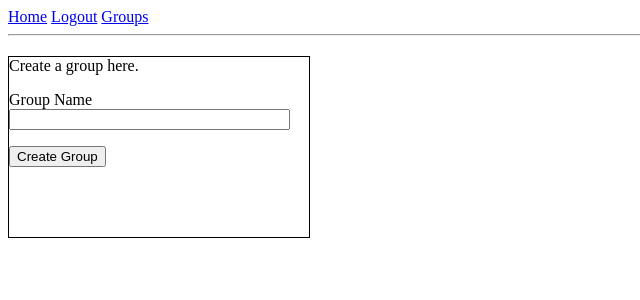
After one commit to Sasafrass/straattaal, a Flask app: page /groups/create in a window 1280 px wide. The commit adds this page. Shown: the top 300 px of the page, without its empty margins (0-640 px from the left). Run offline with Flask 2, Linux system fonts and the light colour scheme; a user stored in the database is signed in; tables that the repository leaves empty hold one stand-in row (values such as "Sample post").

Commit message:
Implemented create group functionality.

```diff
--- a/app/__init__.py
+++ b/app/__init__.py
@@ -22,17 +22,18 @@ def create_app(config_class=Config):
 
     # Main blueprint.
     from app.main import bp as main_bp
-
     app.register_blueprint(main_bp)
 
     # Authentication blueprint.
     from app.auth import bp as auth_bp
-
     app.register_blueprint(auth_bp, url_prefix="/auth")
 
     # API blueprint.
     from app.api import bp as api_bp
-
     app.register_blueprint(api_bp, url_prefix="/api")
 
+    # Groups blueprint.
+    from app.groups import bp as groups_bp
+    app.register_blueprint(groups_bp, url_prefix="/groups")
+
     return app
--- /dev/null
+++ b/app/groups/__init__.py
@@ -0,0 +1,5 @@
+from flask import Blueprint
+
+bp = Blueprint("groups", __name__, static_folder="static")#, static_url_path='/groups/static')
+
+from app.groups import routes
--- /dev/null
+++ b/app/groups/forms.py
@@ -0,0 +1,8 @@
+from flask_wtf import FlaskForm
+from wtforms import StringField, SubmitField
+from wtforms.validators import DataRequired
+
+
+class CreateGroupForm(FlaskForm):
+    group_name = StringField("Group Name", validators=[DataRequired()])
+    submit = SubmitField("Create Group")
--- /dev/null
+++ b/app/groups/routes.py
@@ -0,0 +1,37 @@
+from flask import redirect, render_template, url_for
+from flask_login import login_required, current_user
+from app.groups.forms import CreateGroupForm
+from app import db
+from app.models import Group
+from app.groups import bp
+
+@bp.route("/main", methods=["GET"])
+@login_required
+def groups():
+    return render_template("groups/main.html", title="Groups")
+
+
+@bp.route("/create", methods=["GET", "POST"])
+@login_required
+def create():
+    form = CreateGroupForm()
+
+    if form.validate_on_submit():
+        # Process form
+        user_id = current_user.get_id()
+        group_name = form.group_name.data
+        group = Group(name=group_name)
+
+        db.session.add(group)
+        db.session.commit()
+
+        # TODO: Find the newly added corresponding group id.
+        # TODO: Add user id and group id to groups table?
+        # TODO: Or should that be done automatically with foreign key mapping?
+
+        # TODO: Redirect to the new group page
+        #return redirect(url_for("groups.groups"))
+
+        return redirect(url_for("groups.groups"))
+
+    return render_template("groups/create.html", title="Create Group", form=form)
--- /dev/null
+++ b/app/groups/static/style.css
@@ -0,0 +1,6 @@
+div.create-group {
+    border: 1px solid black;
+    width: 300px;
+    height: 180px;
+    margin-top: 20px;
+}
--- a/app/main/routes.py
+++ b/app/main/routes.py
@@ -1,5 +1,5 @@
 import requests
-from flask import render_template, url_for
+from flask import render_template
 from app import db
 from app.main import bp
 from app.main.forms import GenerateSlangForm
--- a/app/templates/base.html
+++ b/app/templates/base.html
@@ -15,6 +15,7 @@
             {% else %}
             <a href="{{ url_for('auth.logout') }}">Logout</a>
             {% endif %}
+            <a href="{{ url_for('groups.groups') }}">Groups</a>
         </div>
         <hr>
         {% with messages = get_flashed_messages() %}
--- /dev/null
+++ b/app/templates/groups/create.html
@@ -0,0 +1,20 @@
+<link rel="stylesheet" type="text/css" href="{{ url_for('groups.static', filename='style.css') }}">
+
+{% extends "base.html" %}
+
+{% block content %}
+    <div class="create-group">
+        Create a group here.
+    <form action="" method="post" novalidate>
+        {{ form.hidden_tag() }}
+        <p>
+            {{ form.group_name.label }}<br>
+            {{ form.group_name(size=32) }}<br>
+            {% for error in form.group_name.errors %}
+            <span style="color: red;">[{{ error }}]</span>
+            {% endfor %}
+        </p>
+        <p>{{ form.submit() }}</p>
+    </form>
+    </div>
+{% endblock %}
```
Also changed, not shown: app/templates/groups/main.html (added, +10 -0 lines).
